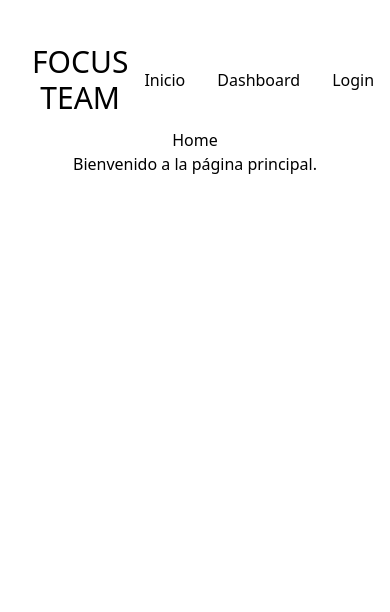
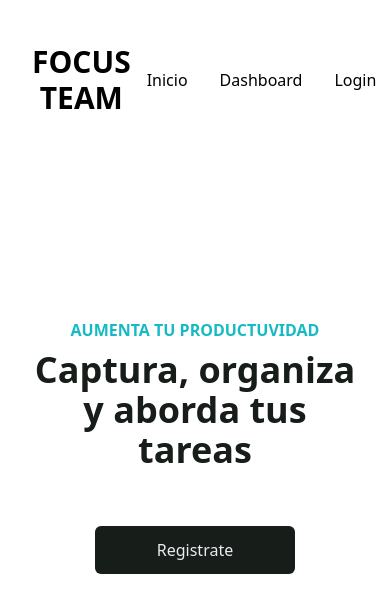
Before and after one commit to sintaxis9/FocusTeam, a React (Vite) app in the folder frontend/: page / in a window 390 px wide. Shown: the top 612 px of the page. Built offline with nearby package versions, Linux system fonts and the light colour scheme.

Commit message:
base de tailwind y el hero

```diff
--- a/frontend/package.json
+++ b/frontend/package.json
@@ -13,7 +13,8 @@
     "@tailwindcss/vite": "^4.1.8",
     "react": "^19.1.0",
     "react-dom": "^19.1.0",
-    "react-router-dom": "^7.6.2"
+    "react-router-dom": "^7.6.2",
+    "react-typed": "^2.0.12"
   },
   "devDependencies": {
     "@eslint/js": "^9.25.0",
--- a/frontend/src/App.tsx
+++ b/frontend/src/App.tsx
@@ -1,4 +1,4 @@
-import { useState } from 'react'
+
 import { BrowserRouter as Router, Routes, Route } from 'react-router-dom';
 
 
--- /dev/null
+++ b/frontend/src/components/hero.tsx
@@ -0,0 +1,30 @@
+import React from 'react';
+
+const Hero: React.FC = () => {
+    return (
+        <div className='text-black'>
+            <div className='max-w-[800px] mt-[-96px] w-full h-screen mx-auto text-center flex flex-col justify-center'>
+                <p className='text-blue font-bold p-2'>
+                    AUMENTA TU PRODUCTUVIDAD
+                </p>
+                <h1 className='md:text-7xl sm:text-6xl text-4xl font-bold md:py-6'>
+                    Captura, organiza y aborda tus tareas
+                </h1>
+                <div className='flex justify-center items-center'>
+                    <p className='md:text-5xl sm:text-4xl text-xl font-bold py-4'>
+
+
+                    </p>
+
+                </div>
+                <p className='md:text-2xl text-xl font-bold text-gray-500'>
+                </p>
+                <button className='bg-black w-[200px] rounded-md font-medium my-6 mx-auto py-3 text-white'>
+                    Registrate
+                </button>
+            </div>
+        </div>
+    );
+};
+
+export default Hero;
--- a/frontend/src/components/navbar.tsx
+++ b/frontend/src/components/navbar.tsx
@@ -3,11 +3,11 @@ import { Link } from 'react-router-dom';
 const Navbar: React.FC = () => {
     return (
         <div className='flex justify-between items-center h-24 max '>
-            <h1 className=' text-3xl'>FOCUS TEAM</h1>
+            <h1 className='text-3xl font-bold'>FOCUS TEAM</h1>
             <ul className='flex'>
-                <li className='p-4 ' font-poppins> <Link to="/">Inicio</Link> </li>
-                <li className='p-4 '> <Link to="/dashboard">Dashboard</Link> </li>
-                <li className='p-4 '> <Link to="/login">Login</Link> </li>
+                <li className='p-4 font-medium' font-poppins> <Link to="/">Inicio</Link> </li>
+                <li className='p-4 font-medium'> <Link to="/dashboard">Dashboard</Link> </li>
+                <li className='p-4 font-medium'> <Link to="/login">Login</Link> </li>
             </ul>
         </div>
     );
--- a/frontend/src/index.css
+++ b/frontend/src/index.css
@@ -2,3 +2,24 @@
 @import url('https://fonts.googleapis.com/css2?family=Roboto:ital,wght@0,100..900;1,100..900&display=swap');
 
 @import "tailwindcss";
+
+:root {
+    --white: #EFE9F4;
+    --celeste: #5FBFF9;
+    --purple: #5863F8;
+    --black: #171d19;
+    --blue: #16BAC5;
+
+
+
+}
+
+
+.text-white   { color: var(--white); }
+.text-celeste { color: var(--celeste); }
+.text-purple   { color: var(--purple); }
+.text-black { color: var(--black); }
+.text-blue { color: var(--blue); }
+
+.bg-black { background-color: var(--black); }
+.bg-white { background-color: var(--white); }
--- a/frontend/src/pages/home.tsx
+++ b/frontend/src/pages/home.tsx
@@ -1,12 +1,19 @@
 import React from 'react';
 
+import Hero  from '../components/hero';
+
+import Login from '../pages/login';
+
 const Home: React.FC = () => {
-  return (
-    <div>
-      <h1>Home</h1>
-      <p>Bienvenido a la página principal.</p>
-    </div>
-  );
+    return (
+        <div>
+            <Hero />
+
+
+
+        </div>
+
+    );
 };
 
 export default Home;
--- a/frontend/tailwind.config.js
+++ /dev/null
@@ -1,12 +0,0 @@
-module.exports = {
-  theme: {
-    extend: {
-      fontFamily: {
-        poppins: ['Poppins', 'sans-serif'],
-      },
-    },
-  },
-  content: [
-    "./src/**/*.{js,jsx,ts,tsx}", // Ajusta según tu estructura
-  ],
-}
```
Also changed, not shown: 2 other files (tests, documents, lock files or other folders).
